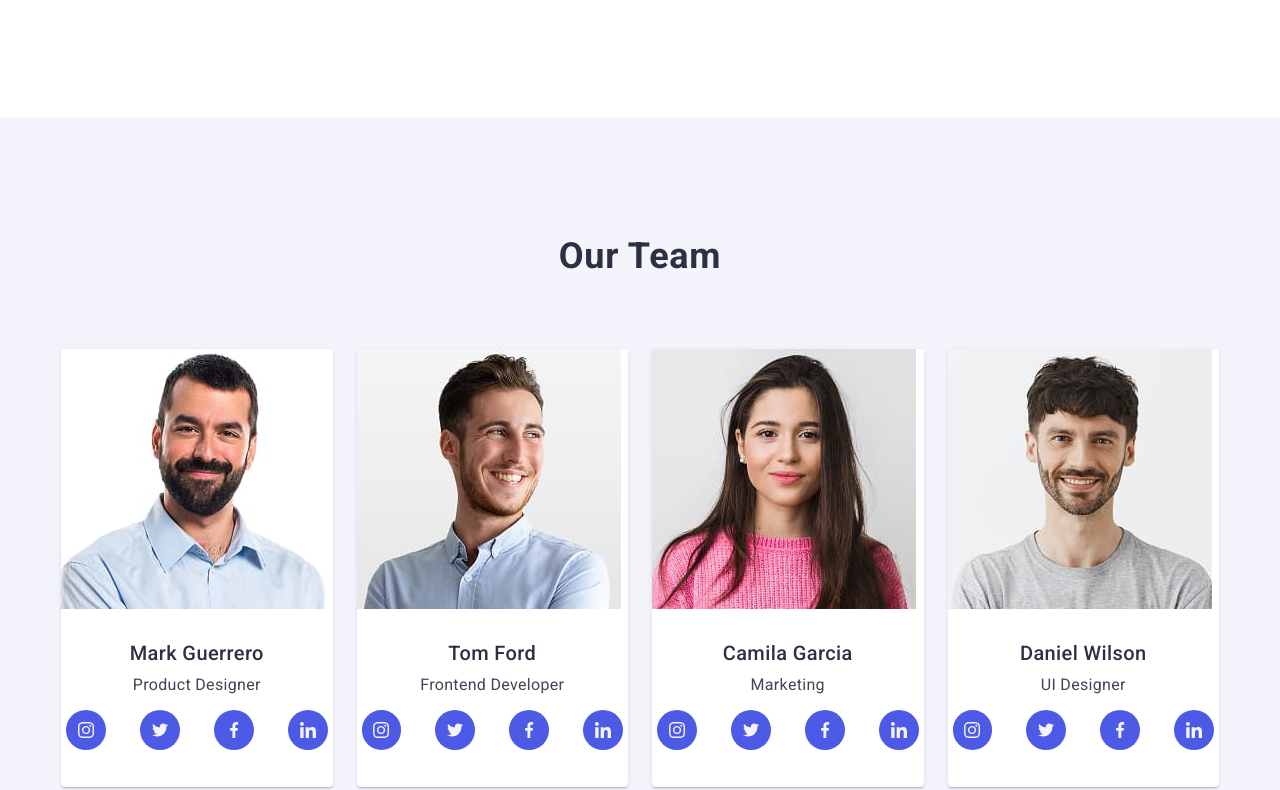
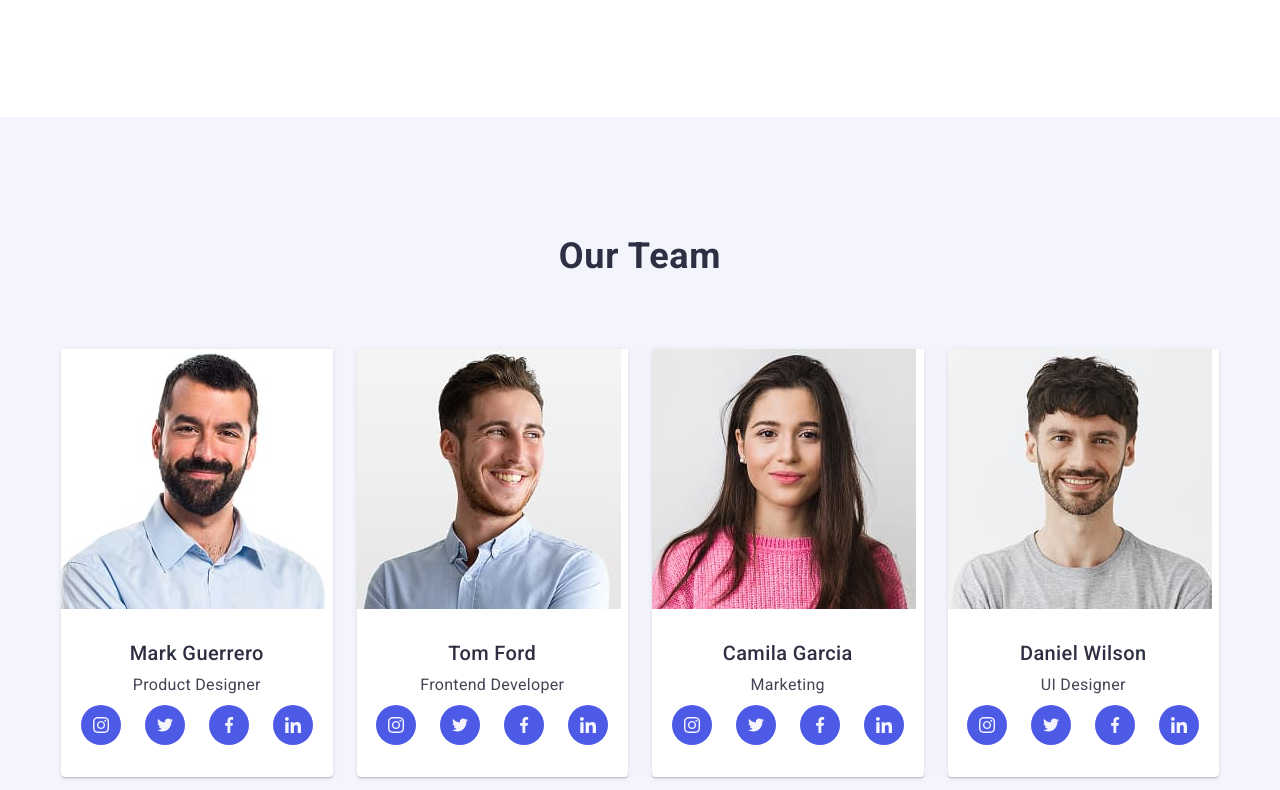
Before and after one commit to StudentVlad5/goit-markup-hw-04, a plain HTML site: page index.html in a window 1280 px wide. Shown: the part 1020-1810 px from the top of the page. Drawn offline with nearby package versions, Linux system fonts and the light colour scheme.

Commit message:
Для .social__item не потрібно задавати марджини.  А для секції не потрібно задавати max-width та margin: 0 auto;)

```diff
--- a/css/styles.css
+++ b/css/styles.css
@@ -55,8 +55,6 @@ margin: 0 auto;
 
 .section {
 padding: 120px 0;
-max-width: 1440px;
-margin: 0 auto;
 }
 
 .section__title {
@@ -337,7 +335,6 @@ margin-top: 8px;
 .social__item {
 width: 40px;
 height: 40px;
-margin: 5px;
 }
 
 .social__link {
```
